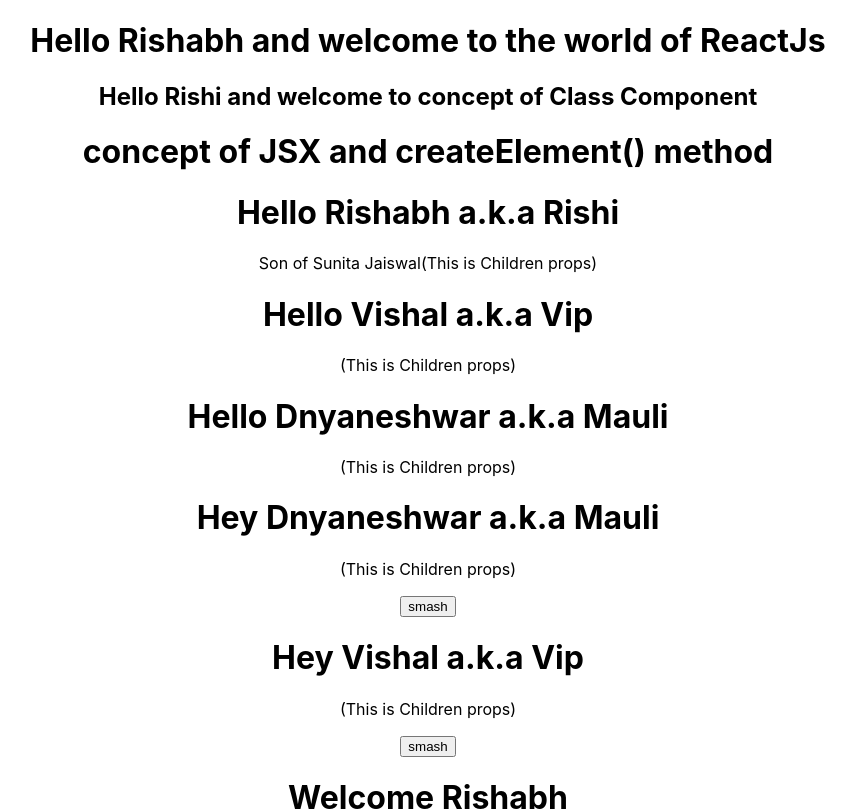
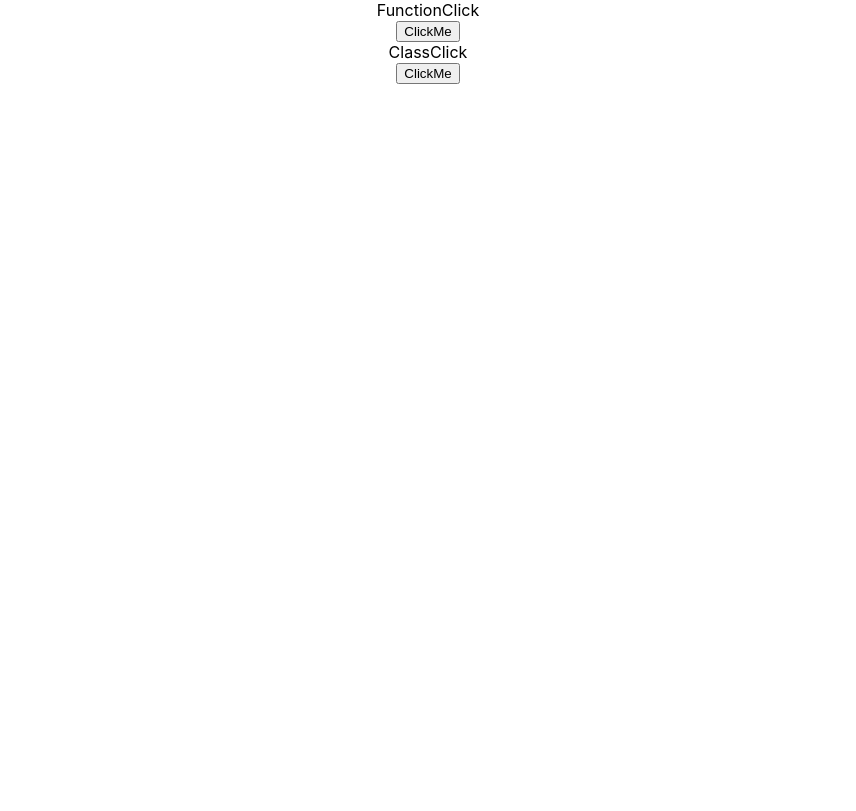
Before and after one commit to rishabhjaiswal155/React, a React (Create React App) app: page / in a window 1280 px wide. Shown: the top 811 px of the page, without its empty margins (212-1068 px from the left). Built offline with nearby package versions, Linux system fonts and the light colour scheme.

Commit message:
Event Handling with Functional and Class Component using onClick

```diff
--- a/src/App.js
+++ b/src/App.js
@@ -9,10 +9,12 @@
 import Jigri1 from './components/Jigri1';
 import Message from './components/Messsage';
 import Count from './components/Count';
+import FunctionClick from './components/FunctionClick';
+import ClassClick from './components/ClassClick';
 function App() {
   return (
     <div className="App">
-      <Rishabh/>
+      {/* <Rishabh/>
       <Rishi/>
       <Hello/>
       <Friends name="Rishabh" nickname="Rishi">
@@ -41,7 +43,9 @@
       <Jigri1 name="Dnyaneshwar" nickname="Mauli">
         <p>(This is Children props)</p>
         <button>smash</button>
-      </Jigri1>
+      </Jigri1> */}
+      <FunctionClick/>
+      <ClassClick/>
       </div>
   );
 }
--- /dev/null
+++ b/src/components/ClassClick.js
@@ -0,0 +1,17 @@
+import React, { Component } from 'react'
+
+ class ClassClick extends Component {
+    ClickHandler(){
+        console.log("button clicked")
+    }
+    render() {
+
+    return (
+      <div>ClassClick
+        <br/>
+        <button onClick={this.ClickHandler}>ClickMe</button>
+      </div>
+    )
+  }
+ }
+export default ClassClick
--- /dev/null
+++ b/src/components/FunctionClick.js
@@ -0,0 +1,14 @@
+import React from 'react'
+
+function FunctionClick() {
+    function ClickHandler(){
+        console.log("button clicked")
+    }
+  return (
+    <div>FunctionClick<br/>
+        <button onClick={ClickHandler}>ClickMe</button>
+    </div>
+  )
+}
+
+export default FunctionClick
```
